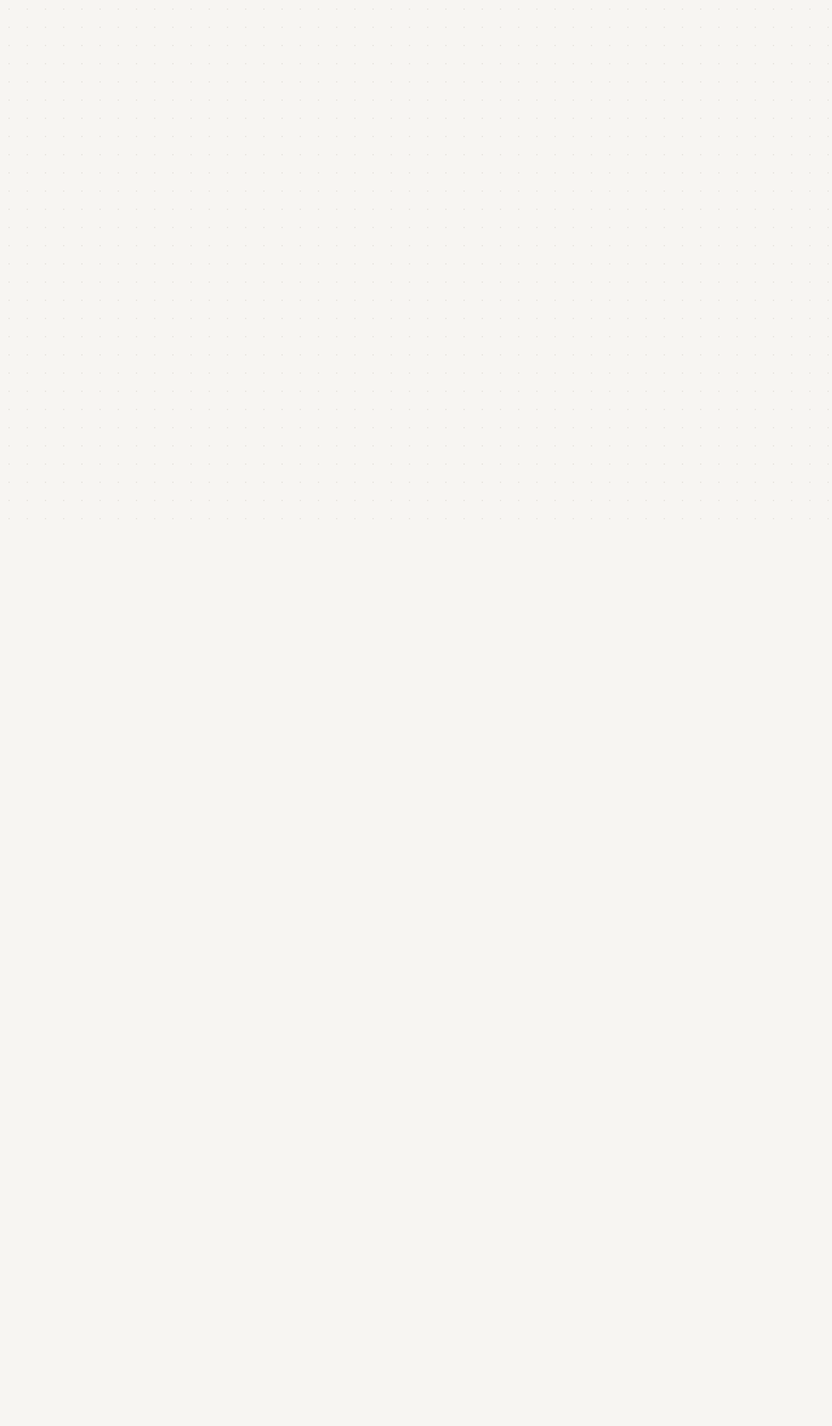
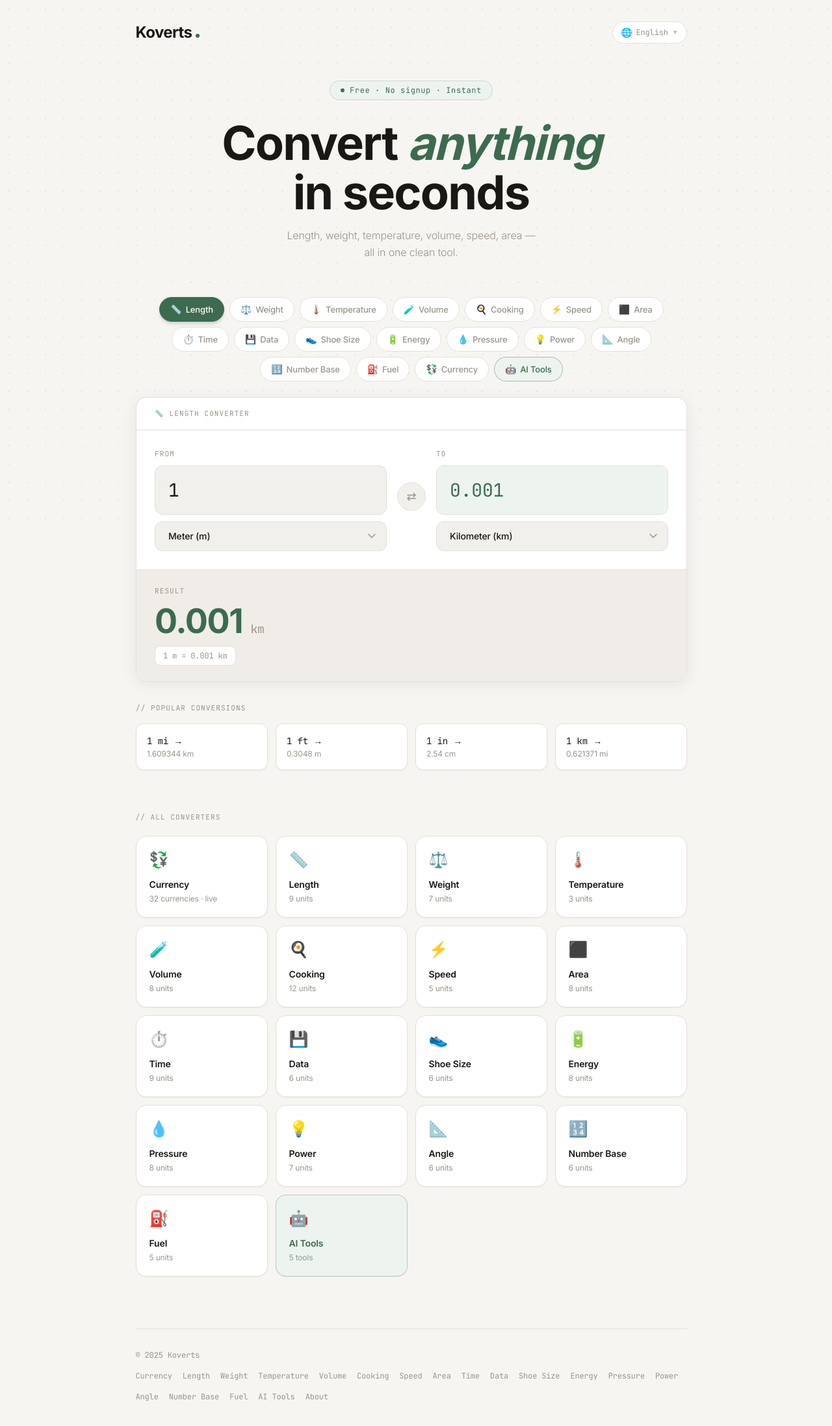
Before and after one commit to weylinyu-art/konvertpro, a Next.js app: page /ai/1 in a window 1280 px wide. Before the commit this address had no page. Shown: the top 2194 px of the page at 65% size. Before the commit the page ends 800 px from the top, so only its background shows below. Built offline with nearby package versions, Linux system fonts and the light colour scheme.

Commit message:
Update page.tsx

```diff
--- a/app/ai/[tool]/page.tsx
+++ b/app/ai/[tool]/page.tsx
@@ -1,80 +1,105 @@
-// app/ai/[tool]/page.tsx
-import { notFound } from "next/navigation";
-import type { Metadata } from "next";
+"use client";
+// app/page.tsx
+
 import Link from "next/link";
-import { AI_TOOLS } from "@/lib/ai-units";
-import TokenCalculator    from "@/components/TokenCalculator";
-import ModelSizeEstimator from "@/components/ModelSizeEstimator";
-import ApiCostEstimator   from "@/components/ApiCostEstimator";
-import ContextWindow      from "@/components/ContextWindow";
-import ComputeConverter   from "@/components/ComputeConverter";
+import { CATEGORIES } from "@/lib/units";
+import ConverterWidget from "@/components/ConverterWidget";
+import SiteHeader from "@/components/SiteHeader";
+import { useLocale } from "@/components/LocaleProvider";
+import { getTranslations } from "@/lib/i18n";
 
-interface Props { params: { tool: string } }
+const CATEGORY_ORDER = [
+  "length", "weight", "temperature", "volume", "cooking",
+  "speed", "area", "time", "data", "shoe",
+  "energy", "pressure", "power", "angle", "numbase",
+];
 
-export async function generateStaticParams() {
-  return AI_TOOLS.map((t) => ({ tool: t.slug }));
-}
+export default function HomePage() {
+  const { locale } = useLocale();
+  const t = getTranslations(locale);
 
-export async function generateMetadata({ params }: Props): Promise<Metadata> {
-  const tool = AI_TOOLS.find((t) => t.slug === params.tool);
-  if (!tool) return {};
-  return { title: tool.title, description: tool.metaDescription };
-}
-
-const TOOL_COMPONENTS: Record<string, React.ComponentType> = {
-  "token-calculator":  TokenCalculator,
-  "model-size":        ModelSizeEstimator,
-  "api-cost":          ApiCostEstimator,
-  "context-window":    ContextWindow,
-  "compute-units":     ComputeConverter,
-};
-
-export default function AiToolPage({ params }: Props) {
-  const tool = AI_TOOLS.find((t) => t.slug === params.tool);
-  if (!tool) notFound();
-
-  const ToolComponent = TOOL_COMPONENTS[params.tool];
+  const orderedCats = [
+    ...CATEGORY_ORDER.filter((s) => CATEGORIES[s]).map((s) => CATEGORIES[s]),
+    ...Object.values(CATEGORIES).filter((c) => !CATEGORY_ORDER.includes(c.slug)),
+  ];
 
   return (
     <main className="relative z-10">
       <div className="max-w-4xl mx-auto px-6">
 
-        {/* Unified header — matches all other pages */}
-        <header className="flex items-center justify-between pt-6 md:pt-8">
-          <div className="flex items-center gap-1.5 min-w-0 overflow-hidden">
-            <Link href="/" className="flex items-baseline gap-1.5 flex-shrink-0 group">
-              <span className="font-sans font-bold text-[20px] md:text-[24px] tracking-tight text-[#1a1814] group-hover:text-[#3d6b4f] transition-colors">
-                Koverts
-              </span>
-              <span className="w-1.5 h-1.5 rounded-full bg-[#3d6b4f] mb-0.5" />
-            </Link>
-            <span className="text-[#c5bdb4] text-xs flex-shrink-0">/</span>
-            <Link href="/ai" className="font-mono text-xs text-[#9a948a] hover:text-[#3d6b4f] transition-colors flex-shrink-0">
-              AI Tools
-            </Link>
-            <span className="text-[#c5bdb4] text-xs flex-shrink-0">/</span>
-            <span className="font-mono text-xs text-[#3d6b4f] truncate max-w-[100px] md:max-w-[200px]">
-              {tool.title}
-            </span>
+        <SiteHeader />
+
+        {/* Hero */}
+        <section className="text-center py-14">
+          <div className="inline-flex items-center gap-2 bg-[#edf4f0] border border-[#3d6b4f]/20 rounded-full px-4 py-1.5 text-xs font-mono text-[#3d6b4f] tracking-wider mb-7">
+            <span className="w-1.5 h-1.5 rounded-full bg-[#3d6b4f] animate-pulse" />
+            {t.heroBadge}
           </div>
-        </header>
-
-        <section className="py-12">
-          <div className="inline-flex items-center gap-2 bg-[#edf4f0] border border-[#3d6b4f]/20 rounded-full px-4 py-1.5 text-xs font-mono text-[#3d6b4f] tracking-wider mb-6">
-            {tool.icon} AI Tool
-          </div>
-          <h1 className="font-sans font-bold text-[clamp(32px,5vw,52px)] tracking-tight leading-tight mb-3">
-            {tool.title}
+          <h1 className="font-sans font-bold text-[clamp(40px,7vw,72px)] leading-[1.05] tracking-tight mb-4">
+            {t.heroTitle} <em className="italic text-[#3d6b4f]">{t.heroTitleEm}</em>
+            <br />{t.heroTitleSuffix}
           </h1>
-          <p className="text-[#9a948a] text-sm max-w-lg leading-relaxed">{tool.description}</p>
+          <p className="text-[#9a948a] font-light text-base max-w-sm mx-auto leading-relaxed">
+            {t.heroSubtitle}
+          </p>
         </section>
 
-        <ToolComponent />
+        <ConverterWidget />
 
-        <footer className="border-t border-[#e4e0da] py-8 mt-16 flex items-center justify-between flex-wrap gap-4 mb-4">
-          <Link href="/ai" className="font-mono text-xs text-[#9a948a] hover:text-[#3d6b4f]">← AI Tools</Link>
-          <span className="font-mono text-xs text-[#9a948a]">© 2025 Koverts</span>
+        {/* All categories grid */}
+        <section className="mt-16 mb-20">
+          <p className="font-mono text-[11px] text-[#9a948a] tracking-[0.1em] uppercase mb-5">
+            // {t.allConverters}
+          </p>
+          <div className="grid grid-cols-2 md:grid-cols-3 lg:grid-cols-4 gap-3">
+
+            {/* Currency first — highest traffic */}
+            <Link href="/currency"
+              className="group bg-white border border-[#e4e0da] rounded-2xl p-5 hover:border-[#3d6b4f] hover:bg-[#edf4f0] transition-all shadow-sm hover:shadow-md hover:-translate-y-0.5">
+              <span className="text-2xl mb-3 block">💱</span>
+              <span className="font-semibold text-sm text-[#1a1814] group-hover:text-[#3d6b4f] transition-colors block">Currency</span>
+              <p className="text-xs text-[#9a948a] mt-1">32 currencies · live</p>
+            </Link>
+
+            {orderedCats.map((cat) => (
+              <Link key={cat.slug} href={`/${cat.slug}`}
+                className="group bg-white border border-[#e4e0da] rounded-2xl p-5 hover:border-[#3d6b4f] hover:bg-[#edf4f0] transition-all shadow-sm hover:shadow-md hover:-translate-y-0.5">
+                <span className="text-2xl mb-3 block">{cat.icon}</span>
+                <span className="font-semibold text-sm text-[#1a1814] group-hover:text-[#3d6b4f] transition-colors block">
+                  {cat.label}
+                </span>
+                <p className="text-xs text-[#9a948a] mt-1">{Object.keys(cat.units).length} {t.units}</p>
+              </Link>
+            ))}
+
+            {/* AI Tools last */}
+            <Link href="/ai"
+              className="group bg-[#edf4f0] border border-[#3d6b4f]/30 rounded-2xl p-5 hover:border-[#3d6b4f] hover:bg-[#3d6b4f] transition-all shadow-sm hover:shadow-md hover:-translate-y-0.5">
+              <span className="text-2xl mb-3 block">🤖</span>
+              <span className="font-semibold text-sm text-[#3d6b4f] group-hover:text-white transition-colors block">
+                {t.aiTools}
+              </span>
+              <p className="text-xs text-[#3d6b4f]/60 group-hover:text-white/70 mt-1">5 tools</p>
+            </Link>
+          </div>
+        </section>
+
+        {/* Footer */}
+        <footer className="border-t border-[#e4e0da] py-8 flex items-center justify-between flex-wrap gap-4 mb-4">
+          <span className="font-mono text-xs text-[#9a948a]">{t.copyright}</span>
+          <div className="flex gap-4 flex-wrap">
+            <Link href="/currency" className="font-mono text-xs text-[#9a948a] hover:text-[#3d6b4f] transition-colors">Currency</Link>
+            {orderedCats.map((cat) => (
+              <Link key={cat.slug} href={`/${cat.slug}`}
+                className="font-mono text-xs text-[#9a948a] hover:text-[#3d6b4f] transition-colors">
+                {cat.label}
+              </Link>
+            ))}
+            <Link href="/ai" className="font-mono text-xs text-[#9a948a] hover:text-[#3d6b4f] transition-colors">{t.aiTools}</Link>
+            <Link href="/about" className="font-mono text-xs text-[#9a948a] hover:text-[#3d6b4f] transition-colors">About</Link>
+          </div>
         </footer>
+
       </div>
     </main>
   );
```
